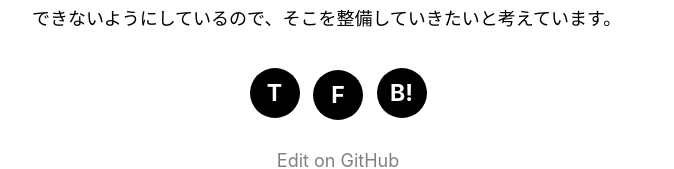
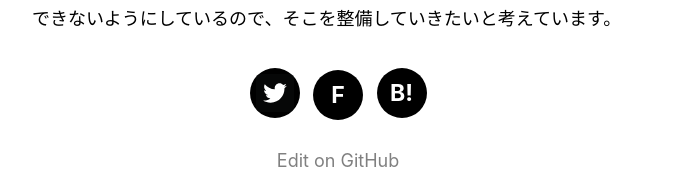
Before and after one commit to kenzo-tanaka/nextJsBlog, a Next.js app: page /posts/kingkong-playlist in a window 1280 px wide. Shown: the part 3495-3664 px from the top of the page, without its empty margins (302-976 px from the left). Built offline with nearby package versions, Linux system fonts and the light colour scheme.

Commit message:
fix T to twitter logo

```diff
--- a/components/shareBtns.tsx
+++ b/components/shareBtns.tsx
@@ -30,8 +30,13 @@ export default function ShareBtns({ slug, title }) {
       <SnsBtn
         href={`https://twitter.com/share?url=${pageUrl}&text=${postTitle}&via=kenzoooooB`}
         rel="nofollow"
+        style={{ padding: "3px" }}
       >
-        T{/* <img src="/images/twitter-white.svg" alt="Twitter" /> */}
+        <img
+          src="/images/twitter-white.svg"
+          alt="Twitter"
+          style={{ maxWidth: "44px", margin: "3px" }}
+        />
       </SnsBtn>
       <SnsBtn
         href={`https://www.facebook.com/share.php?u=${pageUrl}`}
```
